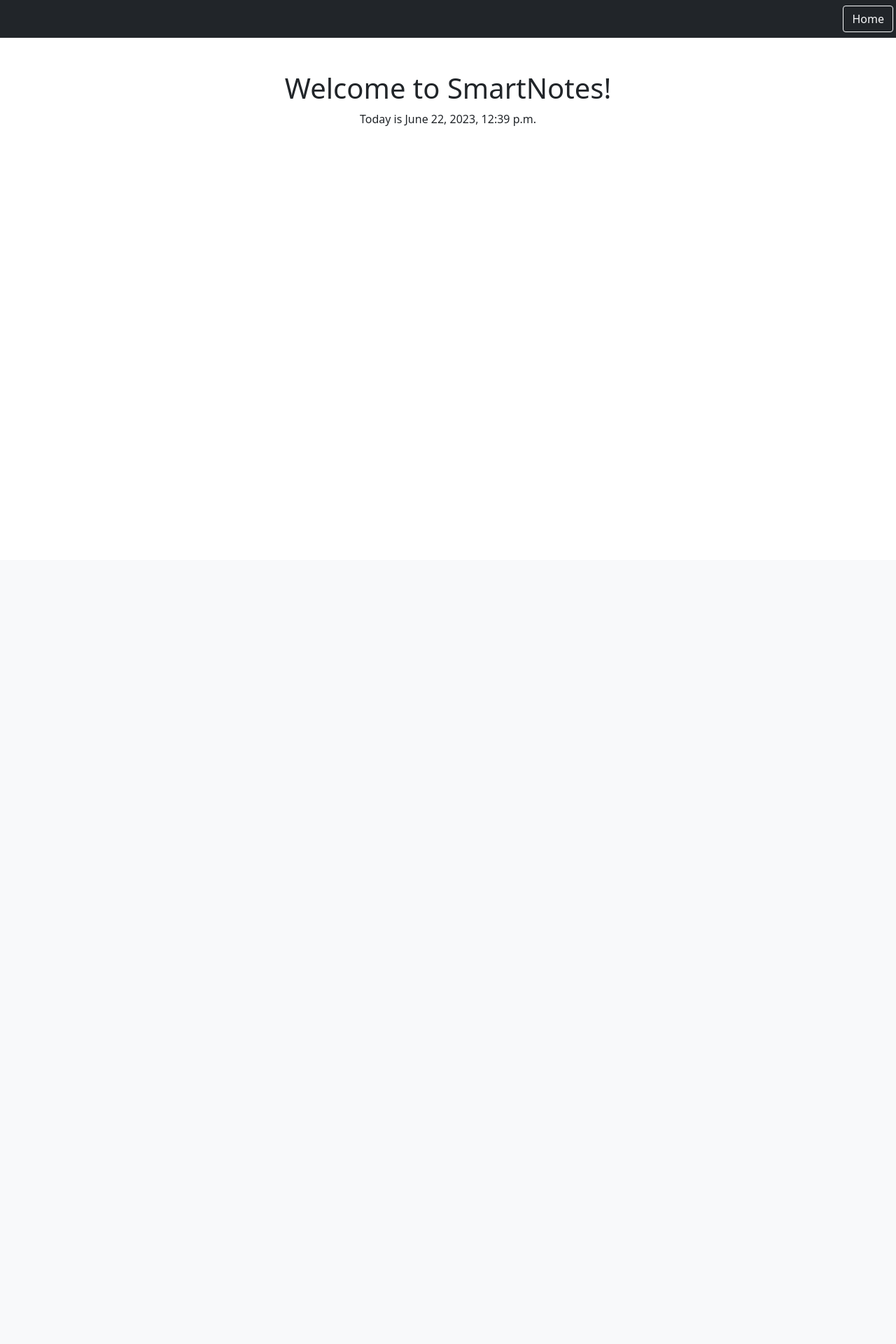
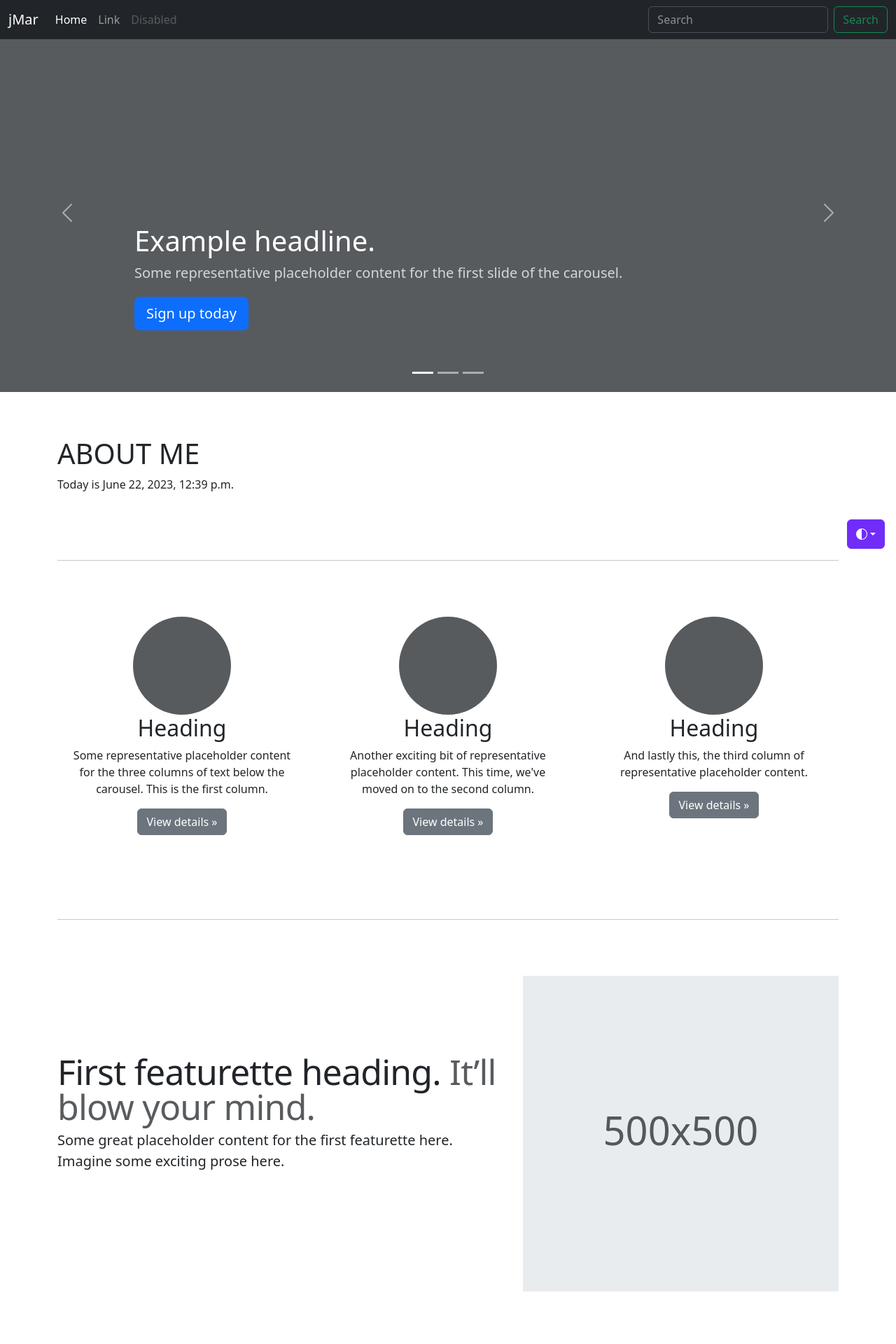
Before and after one commit to Jmar96/JmarPortfolio, a Django app: page / in a window 1280 px wide. Shown: the top 1920 px of the page at 70% size. Before the commit the page ends 180 px from the top, so only its background shows below. Run offline with Django 4.2, Linux system fonts and the light colour scheme; some libraries are stand-ins or nearby versions.

Commit message:
Created Base2 Layout
Created 2nd Base Layout using bootstrap 5.3

```diff
--- a/home/templates/home/welcome.html
+++ b/home/templates/home/welcome.html
@@ -1,6 +1,7 @@
-{% extends "base.html" %}
+{% extends "base2.html" %}
 
 {% block partialview %}
-<h1>Welcome to SmartNotes!</h1>
+
+<h1>ABOUT ME</h1>
 <p>Today is {{today}}</p>
 {% endblock %}
--- /dev/null
+++ b/static/layouts/base2.html
@@ -0,0 +1,397 @@
+{% load static %}
+<!doctype html>
+<html lang="en" data-bs-theme="auto">
+
+<head>
+    <script src="../assets/js/color-modes.js"></script>
+
+    <meta charset="utf-8">
+    <meta name="viewport" content="width=device-width, initial-scale=1">
+    <meta name="description" content="">
+    <meta name="author" content="Mark Otto, Jacob Thornton, and Bootstrap contributors">
+    <meta name="generator" content="Hugo 0.112.5">
+    <title>jMar</title>
+
+    <link rel="canonical" href="https://getbootstrap.com/docs/5.3/examples/carousel/">
+
+
+
+
+
+    <link href="{% static 'plugins/bootstrap-5.3.0/assets/dist/css/bootstrap.min.css' %}" rel="stylesheet">
+
+    <style>
+        .bd-placeholder-img {
+            font-size: 1.125rem;
+            text-anchor: middle;
+            -webkit-user-select: none;
+            -moz-user-select: none;
+            user-select: none;
+        }
+
+        @media (min-width: 768px) {
+            .bd-placeholder-img-lg {
+                font-size: 3.5rem;
+            }
+        }
+
+        .b-example-divider {
+            width: 100%;
+            height: 3rem;
+            background-color: rgba(0, 0, 0, .1);
+            border: solid rgba(0, 0, 0, .15);
+            border-width: 1px 0;
+            box-shadow: inset 0 .5em 1.5em rgba(0, 0, 0, .1), inset 0 .125em .5em rgba(0, 0, 0, .15);
+        }
+
+        .b-example-vr {
+            flex-shrink: 0;
+            width: 1.5rem;
+            height: 100vh;
+        }
+
+        .bi {
+            vertical-align: -.125em;
+            fill: currentColor;
+        }
+
+        .nav-scroller {
+            position: relative;
+            z-index: 2;
+            height: 2.75rem;
+            overflow-y: hidden;
+        }
+
+        .nav-scroller .nav {
+            display: flex;
+            flex-wrap: nowrap;
+            padding-bottom: 1rem;
+            margin-top: -1px;
+            overflow-x: auto;
+            text-align: center;
+            white-space: nowrap;
+            -webkit-overflow-scrolling: touch;
+        }
+
+        .btn-bd-primary {
+            --bd-violet-bg: #712cf9;
+            --bd-violet-rgb: 112.520718, 44.062154, 249.437846;
+
+            --bs-btn-font-weight: 600;
+            --bs-btn-color: var(--bs-white);
+            --bs-btn-bg: var(--bd-violet-bg);
+            --bs-btn-border-color: var(--bd-violet-bg);
+            --bs-btn-hover-color: var(--bs-white);
+            --bs-btn-hover-bg: #6528e0;
+            --bs-btn-hover-border-color: #6528e0;
+            --bs-btn-focus-shadow-rgb: var(--bd-violet-rgb);
+            --bs-btn-active-color: var(--bs-btn-hover-color);
+            --bs-btn-active-bg: #5a23c8;
+            --bs-btn-active-border-color: #5a23c8;
+        }
+
+        .bd-mode-toggle {
+            z-index: 1500;
+        }
+    </style>
+
+
+    <!-- Custom styles for this template -->
+    <link href="{% static 'plugins/bootstrap-5.3.0/carousel.css' %}" rel="stylesheet">
+</head>
+
+<body>
+    <svg xmlns="http://www.w3.org/2000/svg" style="display: none;">
+        <symbol id="check2" viewBox="0 0 16 16">
+            <path
+                d="M13.854 3.646a.5.5 0 0 1 0 .708l-7 7a.5.5 0 0 1-.708 0l-3.5-3.5a.5.5 0 1 1 .708-.708L6.5 10.293l6.646-6.647a.5.5 0 0 1 .708 0z" />
+        </symbol>
+        <symbol id="circle-half" viewBox="0 0 16 16">
+            <path d="M8 15A7 7 0 1 0 8 1v14zm0 1A8 8 0 1 1 8 0a8 8 0 0 1 0 16z" />
+        </symbol>
+        <symbol id="moon-stars-fill" viewBox="0 0 16 16">
+            <path
+                d="M6 .278a.768.768 0 0 1 .08.858 7.208 7.208 0 0 0-.878 3.46c0 4.021 3.278 7.277 7.318 7.277.527 0 1.04-.055 1.533-.16a.787.787 0 0 1 .81.316.733.733 0 0 1-.031.893A8.349 8.349 0 0 1 8.344 16C3.734 16 0 12.286 0 7.71 0 4.266 2.114 1.312 5.124.06A.752.752 0 0 1 6 .278z" />
+            <path
+                d="M10.794 3.148a.217.217 0 0 1 .412 0l.387 1.162c.173.518.579.924 1.097 1.097l1.162.387a.217.217 0 0 1 0 .412l-1.162.387a1.734 1.734 0 0 0-1.097 1.097l-.387 1.162a.217.217 0 0 1-.412 0l-.387-1.162A1.734 1.734 0 0 0 9.31 6.593l-1.162-.387a.217.217 0 0 1 0-.412l1.162-.387a1.734 1.734 0 0 0 1.097-1.097l.387-1.162zM13.863.099a.145.145 0 0 1 .274 0l.258.774c.115.346.386.617.732.732l.774.258a.145.145 0 0 1 0 .274l-.774.258a1.156 1.156 0 0 0-.732.732l-.258.774a.145.145 0 0 1-.274 0l-.258-.774a1.156 1.156 0 0 0-.732-.732l-.774-.258a.145.145 0 0 1 0-.274l.774-.258c.346-.115.617-.386.732-.732L13.863.1z" />
+        </symbol>
+        <symbol id="sun-fill" viewBox="0 0 16 16">
+            <path
+                d="M8 12a4 4 0 1 0 0-8 4 4 0 0 0 0 8zM8 0a.5.5 0 0 1 .5.5v2a.5.5 0 0 1-1 0v-2A.5.5 0 0 1 8 0zm0 13a.5.5 0 0 1 .5.5v2a.5.5 0 0 1-1 0v-2A.5.5 0 0 1 8 13zm8-5a.5.5 0 0 1-.5.5h-2a.5.5 0 0 1 0-1h2a.5.5 0 0 1 .5.5zM3 8a.5.5 0 0 1-.5.5h-2a.5.5 0 0 1 0-1h2A.5.5 0 0 1 3 8zm10.657-5.657a.5.5 0 0 1 0 .707l-1.414 1.415a.5.5 0 1 1-.707-.708l1.414-1.414a.5.5 0 0 1 .707 0zm-9.193 9.193a.5.5 0 0 1 0 .707L3.05 13.657a.5.5 0 0 1-.707-.707l1.414-1.414a.5.5 0 0 1 .707 0zm9.193 2.121a.5.5 0 0 1-.707 0l-1.414-1.414a.5.5 0 0 1 .707-.707l1.414 1.414a.5.5 0 0 1 0 .707zM4.464 4.465a.5.5 0 0 1-.707 0L2.343 3.05a.5.5 0 1 1 .707-.707l1.414 1.414a.5.5 0 0 1 0 .708z" />
+        </symbol>
+    </svg>
+
+    <div class="dropdown position-fixed bottom-0 end-0 mb-3 me-3 bd-mode-toggle">
+        <button class="btn btn-bd-primary py-2 dropdown-toggle d-flex align-items-center" id="bd-theme" type="button"
+            aria-expanded="false" data-bs-toggle="dropdown" aria-label="Toggle theme (auto)">
+            <svg class="bi my-1 theme-icon-active" width="1em" height="1em">
+                <use href="#circle-half"></use>
+            </svg>
+            <span class="visually-hidden" id="bd-theme-text">Toggle theme</span>
+        </button>
+        <ul class="dropdown-menu dropdown-menu-end shadow" aria-labelledby="bd-theme-text">
+            <li>
+                <button type="button" class="dropdown-item d-flex align-items-center" data-bs-theme-value="light"
+                    aria-pressed="false">
+                    <svg class="bi me-2 opacity-50 theme-icon" width="1em" height="1em">
+                        <use href="#sun-fill"></use>
+                    </svg>
+                    Light
+                    <svg class="bi ms-auto d-none" width="1em" height="1em">
+                        <use href="#check2"></use>
+                    </svg>
+                </button>
+            </li>
+            <li>
+                <button type="button" class="dropdown-item d-flex align-items-center" data-bs-theme-value="dark"
+                    aria-pressed="false">
+                    <svg class="bi me-2 opacity-50 theme-icon" width="1em" height="1em">
+                        <use href="#moon-stars-fill"></use>
+                    </svg>
+                    Dark
+                    <svg class="bi ms-auto d-none" width="1em" height="1em">
+                        <use href="#check2"></use>
+                    </svg>
+                </button>
+            </li>
+            <li>
+                <button type="button" class="dropdown-item d-flex align-items-center active" data-bs-theme-value="auto"
+                    aria-pressed="true">
+                    <svg class="bi me-2 opacity-50 theme-icon" width="1em" height="1em">
+                        <use href="#circle-half"></use>
+                    </svg>
+                    Auto
+                    <svg class="bi ms-auto d-none" width="1em" height="1em">
+                        <use href="#check2"></use>
+                    </svg>
+                </button>
+            </li>
+        </ul>
+    </div>
+
+
+    <header data-bs-theme="dark">
+        <nav class="navbar navbar-expand-md navbar-dark fixed-top bg-dark">
+            <div class="container-fluid">
+                <a class="navbar-brand" href="#">jMar</a>
+                <button class="navbar-toggler" type="button" data-bs-toggle="collapse" data-bs-target="#navbarCollapse"
+                    aria-controls="navbarCollapse" aria-expanded="false" aria-label="Toggle navigation">
+                    <span class="navbar-toggler-icon"></span>
+                </button>
+                <div class="collapse navbar-collapse" id="navbarCollapse">
+                    <ul class="navbar-nav me-auto mb-2 mb-md-0">
+                        <li class="nav-item">
+                            <a class="nav-link active" aria-current="page" href="{% url 'home' %}">Home</a>
+                        </li>
+                        <li class="nav-item">
+                            <a class="nav-link" href="#">Link</a>
+                        </li>
+                        <li class="nav-item">
+                            <a class="nav-link disabled">Disabled</a>
+                        </li>
+                    </ul>
+                    <form class="d-flex" role="search">
+                        <input class="form-control me-2" type="search" placeholder="Search" aria-label="Search">
+                        <button class="btn btn-outline-success" type="submit">Search</button>
+                    </form>
+                </div>
+            </div>
+        </nav>
+    </header>
+
+    <main>
+
+        <div id="myCarousel" class="carousel slide mb-6" data-bs-ride="carousel" data-bs-theme="light">
+            <div class="carousel-indicators">
+                <button type="button" data-bs-target="#myCarousel" data-bs-slide-to="0" class="active"
+                    aria-current="true" aria-label="Slide 1"></button>
+                <button type="button" data-bs-target="#myCarousel" data-bs-slide-to="1" aria-label="Slide 2"></button>
+                <button type="button" data-bs-target="#myCarousel" data-bs-slide-to="2" aria-label="Slide 3"></button>
+            </div>
+            <div class="carousel-inner">
+                <div class="carousel-item active">
+                    <svg class="bd-placeholder-img" width="100%" height="100%" xmlns="http://www.w3.org/2000/svg"
+                        aria-hidden="true" preserveAspectRatio="xMidYMid slice" focusable="false">
+                        <rect width="100%" height="100%" fill="var(--bs-secondary-color)" />
+                    </svg>
+                    <div class="container">
+                        <div class="carousel-caption text-start">
+                            <h1>Example headline.</h1>
+                            <p class="opacity-75">Some representative placeholder content for the first slide of the
+                                carousel.</p>
+                            <p><a class="btn btn-lg btn-primary" href="#">Sign up today</a></p>
+                        </div>
+                    </div>
+                </div>
+                <div class="carousel-item">
+                    <svg class="bd-placeholder-img" width="100%" height="100%" xmlns="http://www.w3.org/2000/svg"
+                        aria-hidden="true" preserveAspectRatio="xMidYMid slice" focusable="false">
+                        <rect width="100%" height="100%" fill="var(--bs-secondary-color)" />
+                    </svg>
+                    <div class="container">
+                        <div class="carousel-caption">
+                            <h1>Another example headline.</h1>
+                            <p>Some representative placeholder content for the second slide of the carousel.</p>
+                            <p><a class="btn btn-lg btn-primary" href="#">Learn more</a></p>
+                        </div>
+                    </div>
+                </div>
+                <div class="carousel-item">
+                    <svg class="bd-placeholder-img" width="100%" height="100%" xmlns="http://www.w3.org/2000/svg"
+                        aria-hidden="true" preserveAspectRatio="xMidYMid slice" focusable="false">
+                        <rect width="100%" height="100%" fill="var(--bs-secondary-color)" />
+                    </svg>
+                    <div class="container">
+                        <div class="carousel-caption text-end">
+                            <h1>One more for good measure.</h1>
+                            <p>Some representative placeholder content for the third slide of this carousel.</p>
+                            <p><a class="btn btn-lg btn-primary" href="#">Browse gallery</a></p>
+                        </div>
+                    </div>
+                </div>
+            </div>
+            <button class="carousel-control-prev" type="button" data-bs-target="#myCarousel" data-bs-slide="prev">
+                <span class="carousel-control-prev-icon" aria-hidden="true"></span>
+                <span class="visually-hidden">Previous</span>
+            </button>
+            <button class="carousel-control-next" type="button" data-bs-target="#myCarousel" data-bs-slide="next">
+                <span class="carousel-control-next-icon" aria-hidden="true"></span>
+                <span class="visually-hidden">Next</span>
+            </button>
+        </div>
+
+        <!-- Marketing messaging and featurettes
+  ================================================== -->
+        <!-- Wrap the rest of the page in another container to center all the content. -->
+
+        <div class="container marketing">
+
+            <!-- JmarContent Start -->
+            <div class="row">
+                {% block partialview %}
+                {% endblock %}
+            </div>
+            <!-- JmarContent END -->
+            <hr class="featurette-divider">
+
+            <!-- Three columns of text below the carousel -->
+            <div class="row">
+                <div class="col-lg-4">
+                    <svg class="bd-placeholder-img rounded-circle" width="140" height="140"
+                        xmlns="http://www.w3.org/2000/svg" role="img" aria-label="Placeholder"
+                        preserveAspectRatio="xMidYMid slice" focusable="false">
+                        <title>Placeholder</title>
+                        <rect width="100%" height="100%" fill="var(--bs-secondary-color)" />
+                    </svg>
+                    <h2 class="fw-normal">Heading</h2>
+                    <p>Some representative placeholder content for the three columns of text below the carousel. This is
+                        the first column.</p>
+                    <p><a class="btn btn-secondary" href="#">View details &raquo;</a></p>
+                </div><!-- /.col-lg-4 -->
+                <div class="col-lg-4">
+                    <svg class="bd-placeholder-img rounded-circle" width="140" height="140"
+                        xmlns="http://www.w3.org/2000/svg" role="img" aria-label="Placeholder"
+                        preserveAspectRatio="xMidYMid slice" focusable="false">
+                        <title>Placeholder</title>
+                        <rect width="100%" height="100%" fill="var(--bs-secondary-color)" />
+                    </svg>
+                    <h2 class="fw-normal">Heading</h2>
+                    <p>Another exciting bit of representative placeholder content. This time, we've moved on to the
+                        second column.</p>
+                    <p><a class="btn btn-secondary" href="#">View details &raquo;</a></p>
+                </div><!-- /.col-lg-4 -->
+                <div class="col-lg-4">
+                    <svg class="bd-placeholder-img rounded-circle" width="140" height="140"
+                        xmlns="http://www.w3.org/2000/svg" role="img" aria-label="Placeholder"
+                        preserveAspectRatio="xMidYMid slice" focusable="false">
+                        <title>Placeholder</title>
+                        <rect width="100%" height="100%" fill="var(--bs-secondary-color)" />
+                    </svg>
+                    <h2 class="fw-normal">Heading</h2>
+                    <p>And lastly this, the third column of representative placeholder content.</p>
+                    <p><a class="btn btn-secondary" href="#">View details &raquo;</a></p>
+                </div><!-- /.col-lg-4 -->
+            </div><!-- /.row -->
+
+
+            <!-- START THE FEATURETTES -->
+
+            <hr class="featurette-divider">
+
+            <div class="row featurette">
+                <div class="col-md-7">
+                    <h2 class="featurette-heading fw-normal lh-1">First featurette heading. <span
+                            class="text-body-secondary">It’ll blow your mind.</span></h2>
+                    <p class="lead">Some great placeholder content for the first featurette here. Imagine some exciting
+                        prose here.</p>
+                </div>
+                <div class="col-md-5">
+                    <svg class="bd-placeholder-img bd-placeholder-img-lg featurette-image img-fluid mx-auto" width="500"
+                        height="500" xmlns="http://www.w3.org/2000/svg" role="img" aria-label="Placeholder: 500x500"
+                        preserveAspectRatio="xMidYMid slice" focusable="false">
+                        <title>Placeholder</title>
+                        <rect width="100%" height="100%" fill="var(--bs-secondary-bg)" /><text x="50%" y="50%"
+                            fill="var(--bs-secondary-color)" dy=".3em">500x500</text>
+                    </svg>
+                </div>
+            </div>
+
+            <hr class="featurette-divider">
+
+            <div class="row featurette">
+                <div class="col-md-7 order-md-2">
+                    <h2 class="featurette-heading fw-normal lh-1">Oh yeah, it’s that good. <span
+                            class="text-body-secondary">See for yourself.</span></h2>
+                    <p class="lead">Another featurette? Of course. More placeholder content here to give you an idea of
+                        how this layout would work with some actual real-world content in place.</p>
+                </div>
+                <div class="col-md-5 order-md-1">
+                    <svg class="bd-placeholder-img bd-placeholder-img-lg featurette-image img-fluid mx-auto" width="500"
+                        height="500" xmlns="http://www.w3.org/2000/svg" role="img" aria-label="Placeholder: 500x500"
+                        preserveAspectRatio="xMidYMid slice" focusable="false">
+                        <title>Placeholder</title>
+                        <rect width="100%" height="100%" fill="var(--bs-secondary-bg)" /><text x="50%" y="50%"
+                            fill="var(--bs-secondary-color)" dy=".3em">500x500</text>
+                    </svg>
+                </div>
+            </div>
+
+            <hr class="featurette-divider">
+
+            <div class="row featurette">
+                <div class="col-md-7">
+                    <h2 class="featurette-heading fw-normal lh-1">And lastly, this one. <span
+                            class="text-body-secondary">Checkmate.</span></h2>
+                    <p class="lead">And yes, this is the last block of representative placeholder content. Again, not
+                        really intended to be actually read, simply here to give you a better view of what this would
+                        look like with some actual content. Your content.</p>
+                </div>
+                <div class="col-md-5">
+                    <svg class="bd-placeholder-img bd-placeholder-img-lg featurette-image img-fluid mx-auto" width="500"
+                        height="500" xmlns="http://www.w3.org/2000/svg" role="img" aria-label="Placeholder: 500x500"
+                        preserveAspectRatio="xMidYMid slice" focusable="false">
+                        <title>Placeholder</title>
+                        <rect width="100%" height="100%" fill="var(--bs-secondary-bg)" /><text x="50%" y="50%"
+                            fill="var(--bs-secondary-color)" dy=".3em">500x500</text>
+                    </svg>
+                </div>
+            </div>
+
+            <hr class="featurette-divider">
+
+            <!-- /END THE FEATURETTES -->
+
+        </div><!-- /.container -->
+
+
+        <!-- FOOTER -->
+        <footer class="container">
+            <p class="float-end"><a href="#">Back to top</a></p>
+            <p>&copy; 2017–2023 Company, Inc. &middot; <a href="#">Privacy</a> &middot; <a href="#">Terms</a></p>
+        </footer>
+    </main>
+    <script src="{% static 'plugins/bootstrap-5.3.0/assets/dist/js/bootstrap.bundle.min.js' %}"></script>
+
+</body>
+
+</html>
--- /dev/null
+++ b/static/plugins/bootstrap-5.3.0/carousel.css
@@ -0,0 +1,82 @@
+/* GLOBAL STYLES
+-------------------------------------------------- */
+/* Padding below the footer and lighter body text */
+
+body {
+  padding-top: 3rem;
+  padding-bottom: 3rem;
+  color: rgb(var(--bs-tertiary-color-rgb));
+}
+
+
+/* CUSTOMIZE THE CAROUSEL
+-------------------------------------------------- */
+
+/* Carousel base class */
+.carousel {
+  margin-bottom: 4rem;
+}
+/* Since positioning the image, we need to help out the caption */
+.carousel-caption {
+  bottom: 3rem;
+  z-index: 10;
+}
+
+/* Declare heights because of positioning of img element */
+.carousel-item {
+  height: 32rem;
+}
+
+
+/* MARKETING CONTENT
+-------------------------------------------------- */
+
+/* Center align the text within the three columns below the carousel */
+.marketing .col-lg-4 {
+  margin-bottom: 1.5rem;
+  text-align: center;
+}
+/* rtl:begin:ignore */
+.marketing .col-lg-4 p {
+  margin-right: .75rem;
+  margin-left: .75rem;
+}
+/* rtl:end:ignore */
+
+
+/* Featurettes
+------------------------- */
+
+.featurette-divider {
+  margin: 5rem 0; /* Space out the Bootstrap <hr> more */
+}
+
+/* Thin out the marketing headings */
+/* rtl:begin:remove */
+.featurette-heading {
+  letter-spacing: -.05rem;
+}
+
+/* rtl:end:remove */
+
+/* RESPONSIVE CSS
+-------------------------------------------------- */
+
+@media (min-width: 40em) {
+  /* Bump up size of carousel content */
+  .carousel-caption p {
+    margin-bottom: 1.25rem;
+    font-size: 1.25rem;
+    line-height: 1.4;
+  }
+
+  .featurette-heading {
+    font-size: 50px;
+  }
+}
+
+@media (min-width: 62em) {
+  .featurette-heading {
+    margin-top: 7rem;
+  }
+}
```
Also changed, not shown: static/plugins/bootstrap-5.3.0/assets/brand/bootstrap-logo-white.svg (added), static/plugins/bootstrap-5.3.0/assets/brand/bootstrap-logo.svg (added).
